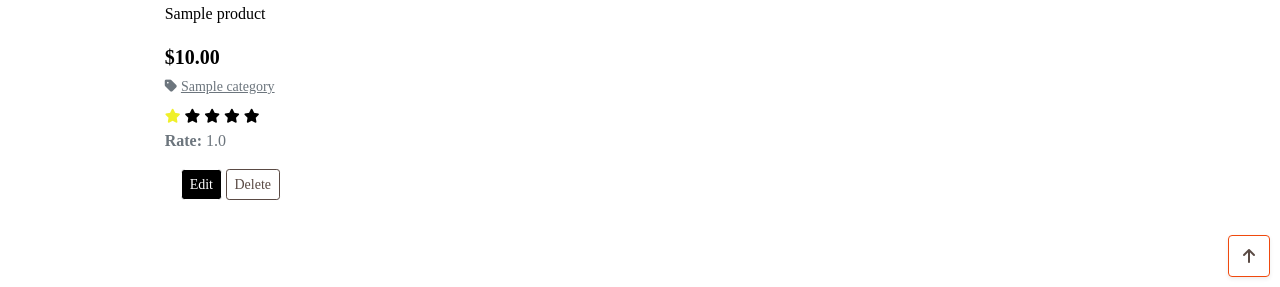
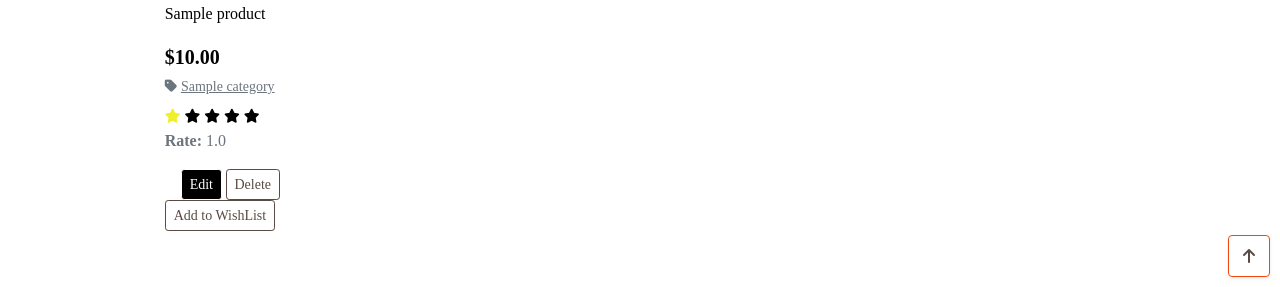
Before and after one commit to CarlosFaccelli26/hand_crafting_milestone, a Django app: page / in a window 1280 px wide. Shown: the part 513-800 px from the top of the page. Run offline with Django 3.2, Linux system fonts and the light colour scheme; a user stored in the database is signed in; tables that the repository leaves empty hold one stand-in row (values such as "Sample post"); grey boxes marked "Sample" are stand-in pictures; parts of the project's set-up code (start-up, migrations or seed data) failed here and were passed over; some libraries are stand-ins or nearby versions.

Commit message:
Added functionality to check if the product exists in wishlist.

```diff
--- a/products/templates/products/products.html
+++ b/products/templates/products/products.html
@@ -109,6 +109,9 @@
                                                     </div>
                                                 </div>
                                             </small>
+                                            <small>
+                                                <a href="{% url 'add_to_wishlist' product.id %}" class="btn btn-sm btn-outline-brown">Add to WishList</a>
+                                            </small>
                                         {% endif %}
                                     </div>
                                 </div>
--- a/products/views.py
+++ b/products/views.py
@@ -115,10 +115,17 @@ def add_to_wishlist(request, product_id):
     wishlist, __ = WishList.objects.get_or_create(
         user=request.user,
     )
-    wishlist.products.add(product)
-    messages.success(request, 'Added to Wishlist.')
 
-    return redirect(reverse('product_detail', args=[product.id]))
+    product_wish = WishList.objects.get(user= request.user)
+
+    products_count = product_wish.products.all()
+    if product in products_count:
+        messages.error(request, 'Already in Wishlist.')
+        return redirect(reverse('product_detail', args=[product.id]))
+    else:
+        wishlist.products.add(product)
+        messages.success(request, 'Added to Wishlist.')
+        return render(request, 'products/wishlist.html')
 
 
 @login_required
```
Also changed, not shown: products/migrations/0023_alter_wishlist_user.py (added).
